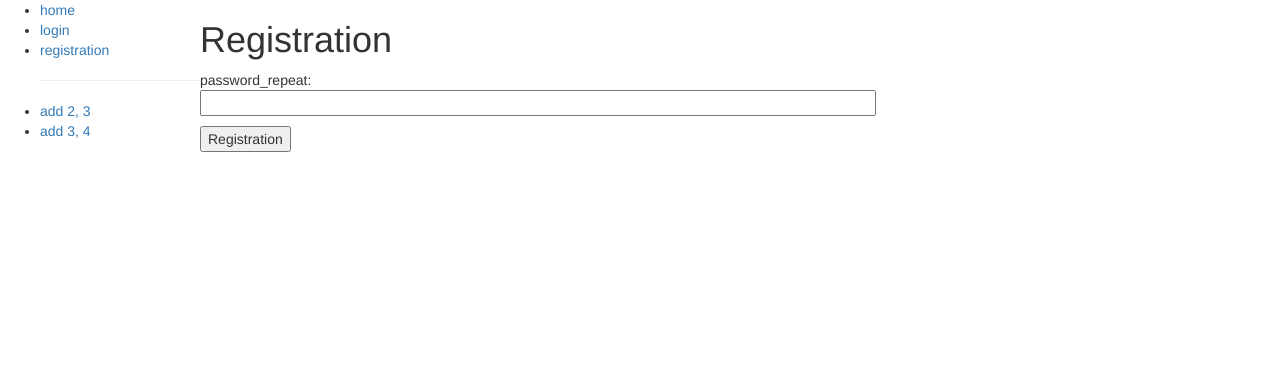
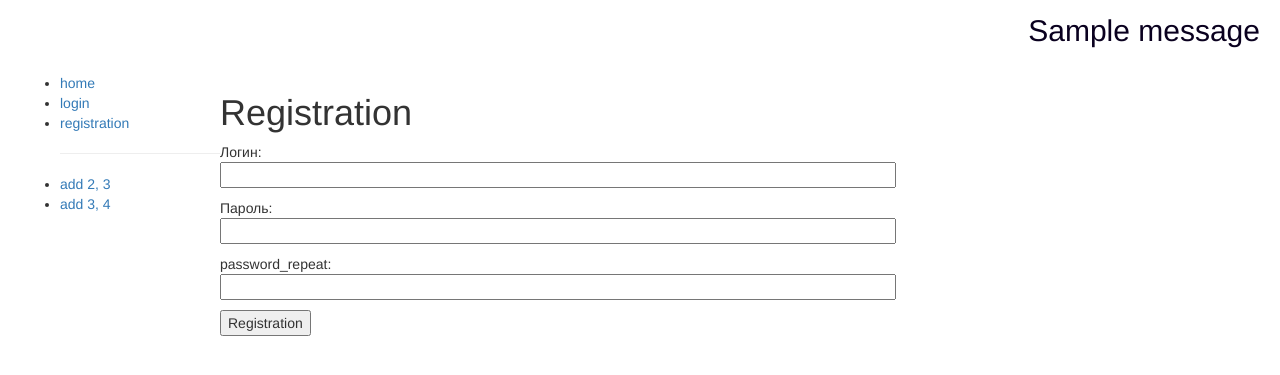
Before and after one commit to rdrsh/flask-hello, a Flask app: page /registration/ in a window 1280 px wide. Shown: the top 375 px of the page. Run offline with Flask 2, Linux system fonts and the light colour scheme; one stand-in notice (Sample message) is shown; some libraries are stand-ins or nearby versions.

Commit message:
forms validate

```diff
--- a/main.py
+++ b/main.py
@@ -1,16 +1,14 @@
 import pprint
-from flask import Flask, request, render_template, Markup
+from flask import Flask, request, render_template, Markup, flash, redirect
 from flask.ext.sqlalchemy import SQLAlchemy
 from flask_debugtoolbar import DebugToolbarExtension
-
+from forms import LoginForm, RegistrationForm
 
 #######################################################################################################################
-from forms import LoginForm, RegistrationForm
-
 app = Flask(__name__)
 app.config.from_object('config.DevelopConfig')
 db = SQLAlchemy(app)
-# toolbar = DebugToolbarExtension(app)
+toolbar = DebugToolbarExtension(app)
 
 
 #######################################################################################################################
@@ -21,18 +19,23 @@ def index():
 
 @app.route('/add/<int:x>/<int:y>/')
 def add(x, y):
-    return '%d+%d=%d' % (x, y, x+y)
+    return '%d+%d=%d' % (x, y, x + y)
 
 
 @app.route('/login/', methods=['GET', 'POST'])
 def login():
     form = LoginForm()
+    if form.validate_on_submit():
+        flash('Hello %s' % form.email.data)
+        return redirect('/')
     return render_template('login.html', form=form)
 
 
 @app.route('/registration/', methods=['GET', 'POST'])
 def registration():
     form = RegistrationForm()
+    if form.validate_on_submit():
+        flash('Registration ok')
     return render_template('registration.html', form=form)
 
 
@@ -46,14 +49,15 @@ def filter_pp(x):
 
 @app.context_processor
 def inject_dict():
-    d = dict((x, x**2) for x in range(10))
+    d = dict((x, x ** 2) for x in range(10))
     return dict(d=d)
 
 
 @app.context_processor
 def inject_fn():
     def f(n):
-        return 'xyx '*n
+        return 'xyx ' * n
+
     return dict(dub_str=f)
 
 
--- a/static/css/style.css
+++ b/static/css/style.css
@@ -1,6 +1,14 @@
+#flashes {
+    font-size: 30px;
+    color: #0a001f;
+    text-align: right;
+    padding: 10px 20px;
+}
+
 #container {
     height: auto;
     overflow: hidden;
+    padding: 10px 20px;
 }
 
 #sidebar {
@@ -14,3 +22,7 @@
     overflow: hidden;
     /*background: #e8f6fe;*/
 }
+
+.err {
+    color: darkred;
+}
--- a/templates/base.html
+++ b/templates/base.html
@@ -7,6 +7,15 @@
 </head>
 
 <body>
+{% with msgs = get_flashed_messages() %}
+    {% if msgs %}
+        <div id="flashes">
+            {% for message in msgs %}
+                <div>{{ message }}</div>
+            {% endfor %}
+        </div>
+    {% endif %}
+{% endwith %}
 <div id="container">
     <div id="sidebar">
         {% block sidebar %}
--- a/templates/login.html
+++ b/templates/login.html
@@ -9,11 +9,17 @@
         <p>
             Логин:<br>
             {{ form.email(size=80) }}<br>
+            {% for error in form.errors.email %}
+                <span class="err">[{{ error }}] </span>
+            {% endfor %}
         </p>
 
         <p>
             Пароль:<br>
             {{ form.password(size=80) }}<br>
+            {% for error in form.errors.password %}
+                <span class="err">[{{ error }}] </span>
+            {% endfor %}
         </p>
 
         <p><input type="submit" value="Login"></p>
--- a/templates/registration.html
+++ b/templates/registration.html
@@ -7,8 +7,27 @@
     <form action="" method="post" name="login">
         {{ form.hidden_tag() }}
         <p>
+            Логин:<br>
+            {{ form.email(size=80) }}<br>
+            {% for error in form.errors.email %}
+                <span class="err">[{{ error }}] </span>
+            {% endfor %}
+        </p>
+
+        <p>
+            Пароль:<br>
+            {{ form.password(size=80) }}<br>
+            {% for error in form.errors.password %}
+                <span class="err">[{{ error }}] </span>
+            {% endfor %}
+        </p>
+
+        <p>
             password_repeat:<br>
             {{ form.password_repeat(size=80) }}<br>
+            {% for error in form.errors.password_repeat %}
+                <span class="err">[{{ error }}] </span>
+            {% endfor %}
         </p>
 
         <p><input type="submit" value="Registration"></p>
```
Also changed, not shown: config.py (+9 -2 lines).
